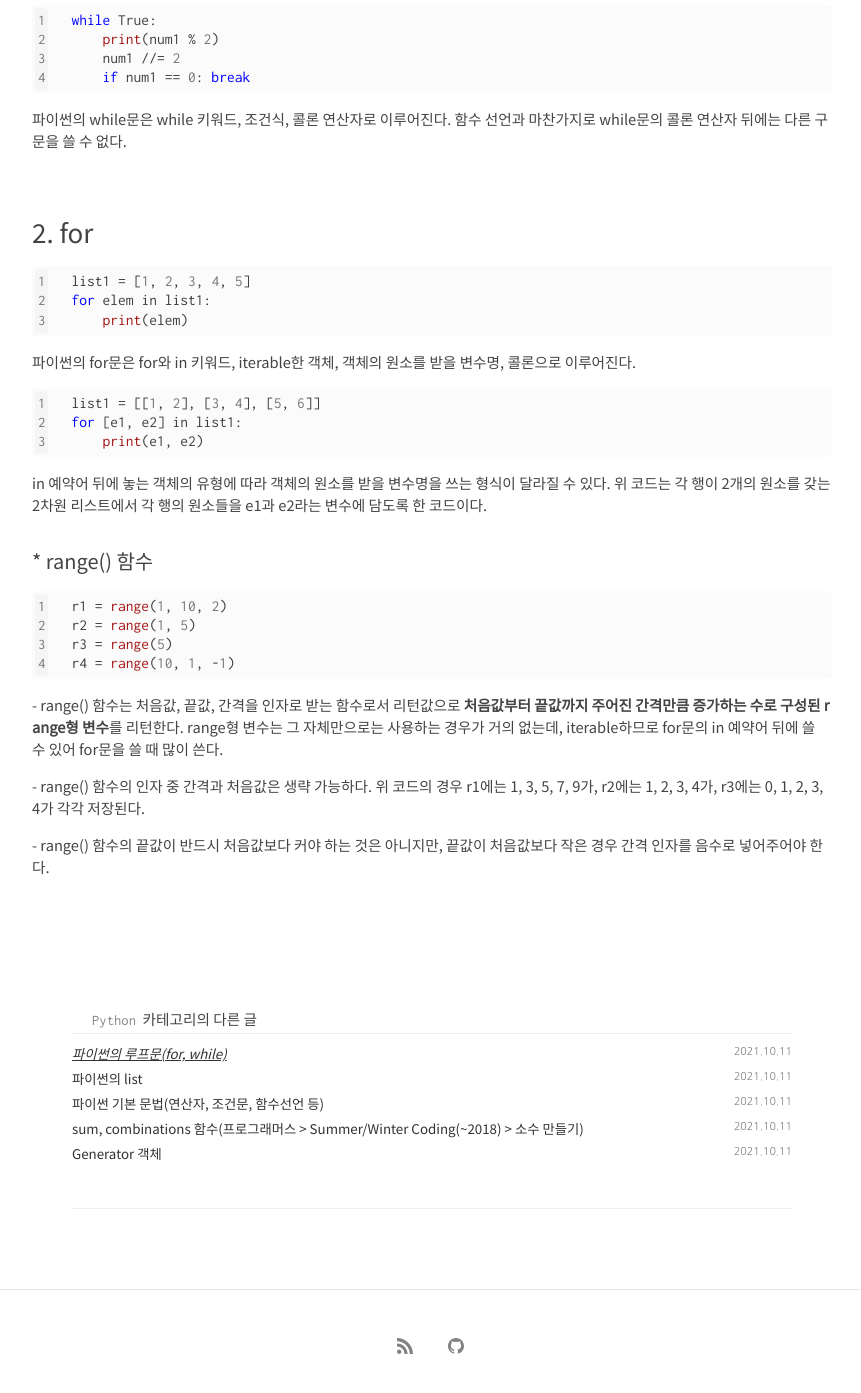
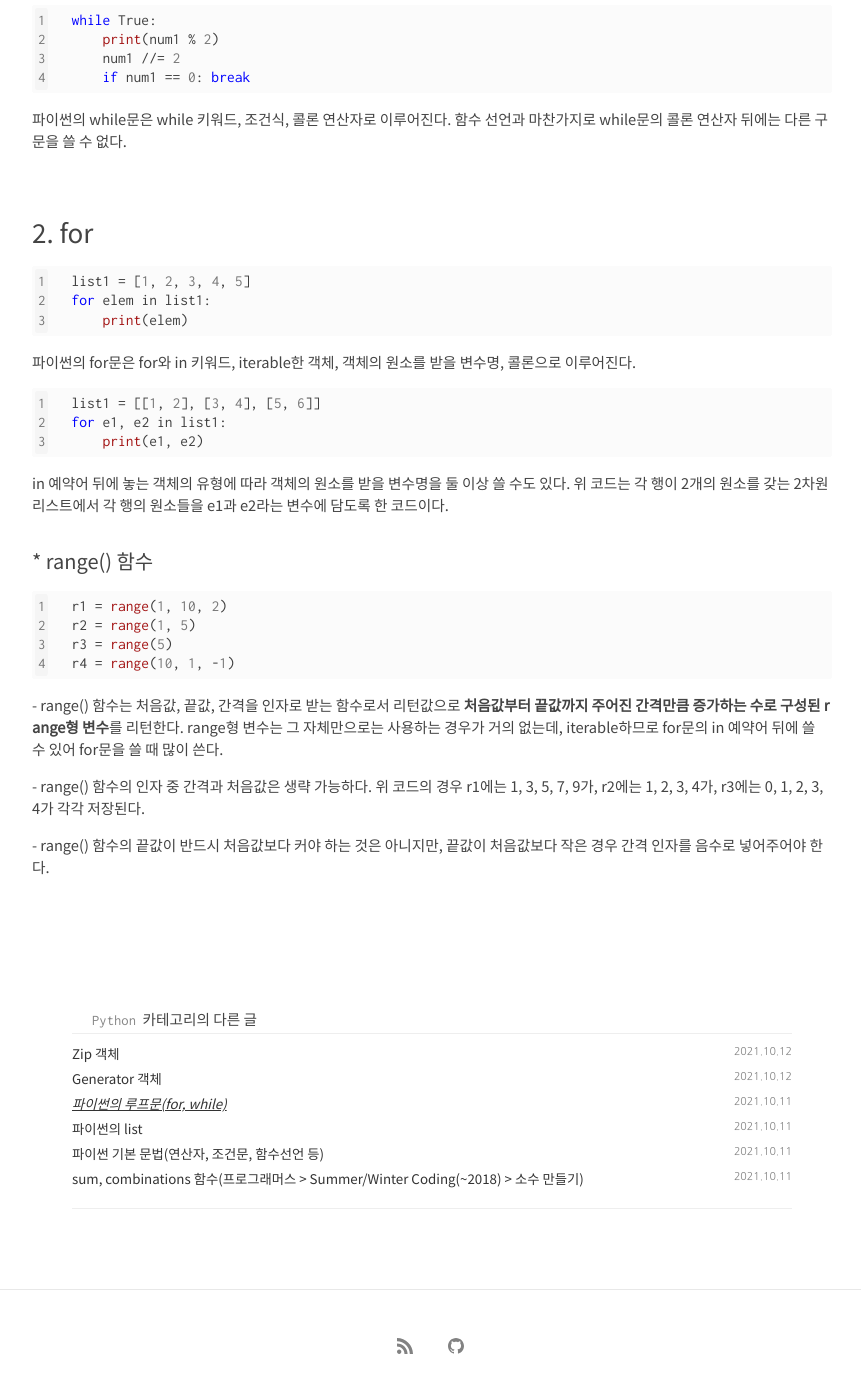
Before and after one commit to kangwooklee29/blog, a Jekyll site: the page built from Python/_posts/2021-10-11-파이썬의 루프문(for, while).md, in a window 1280 px wide and 1400 px high, scrolled down 382 px. Shown: the top 1393 px of the window, without its empty margins (208-1069 px from the left). Built offline with Jekyll 4.4.1, drawn with Linux system fonts in a browser that asks for light colours; nearby versions of some CDN libraries; our own code applies the rules of GitHub Pages for plain Markdown files; comment, search, counter and statistics services are not loaded.

Commit message:
zip 객체

````diff
--- a/Python/_posts/2021-10-11-파이썬의 루프문(for, while).md
+++ b/Python/_posts/2021-10-11-파이썬의 루프문(for, while).md
@@ -22,11 +22,11 @@ for elem in list1:
 
 ```python
 list1 = [[1, 2], [3, 4], [5, 6]]
-for [e1, e2] in list1:
+for e1, e2 in list1:
     print(e1, e2)
 ```
 
-in 예약어 뒤에 놓는 객체의 유형에 따라 객체의 원소를 받을 변수명을 쓰는 형식이 달라질 수 있다. 위 코드는 각 행이 2개의 원소를 갖는 2차원 리스트에서 각 행의 원소들을 e1과 e2라는 변수에 담도록 한 코드이다.
+in 예약어 뒤에 놓는 객체의 유형에 따라 객체의 원소를 받을 변수명을 둘 이상 쓸 수도 있다. 위 코드는 각 행이 2개의 원소를 갖는 2차원 리스트에서 각 행의 원소들을 e1과 e2라는 변수에 담도록 한 코드이다.
 
 
 #### * range() 함수
````
Also changed, not shown: Python/_posts/2021-10-12-zip 객체.md (added, +30 -0 lines), Python/_posts/2021-10-12-generator 객체.md (renamed from Python/_posts/2021-10-11-generator 객체.md).
